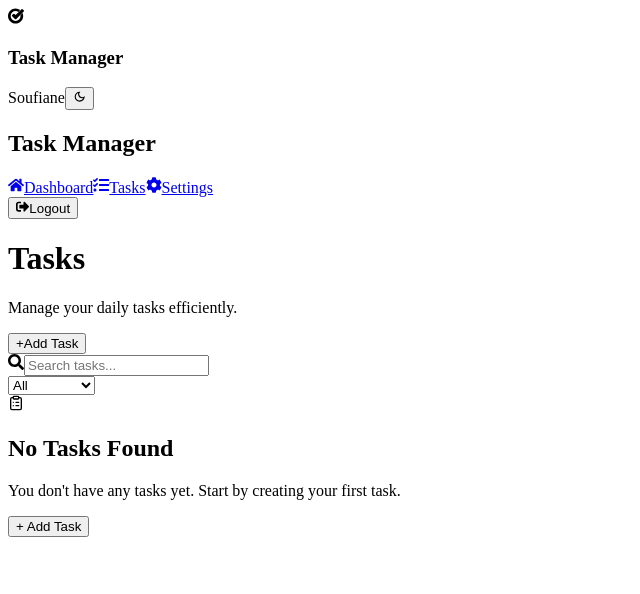
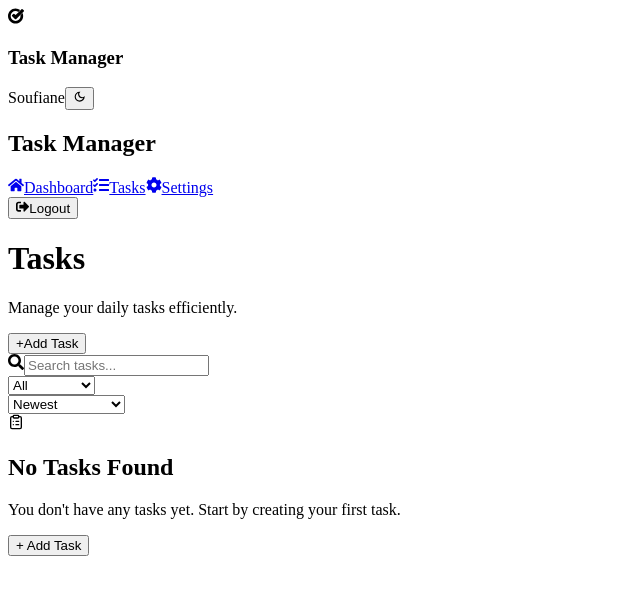
Before and after one commit to soufiane-naji/task-manager, a React (Vite) app: page /tasks in a window 1280 px wide. Shown: the top 594 px of the page, without its empty margins (0-640 px from the left). Built offline with nearby package versions, Linux system fonts and the light colour scheme; the HTML template or start-up script is replaced by a standard one.

Commit message:
Add dashboard, sorting, filtering and task management features

```diff
--- /dev/null
+++ b/src/components/ui/SortBox.jsx
@@ -0,0 +1,28 @@
+const SortBox = ({ sortBy, setSortBy }) => {
+  const sorted = [
+    { label: "Newest", value: "newest" },
+    { label: "Oldest", value: "oldest" },
+    { label: "A → Z", value: "a" },
+    { label: "Z → A", value: "z" },
+    { label: "Completed First", value: "completed" },
+    { label: "Pending First", value: "pending" },
+  ];
+
+  return (
+    <div className="select-box-container">
+      <select
+        className="select-box"
+        value={sortBy}
+        onChange={(e) => setSortBy(e.target.value)}
+      >
+        {sorted.map((option) => (
+          <option key={option.value} value={option.value}>
+            {option.label}
+          </option>
+        ))}
+      </select>
+    </div>
+  );
+};
+
+export default SortBox;
--- a/src/hooks/useTasks.jsx
+++ b/src/hooks/useTasks.jsx
@@ -7,6 +7,7 @@ const useTasks = () => {
   const [editObj, setEditObj] = useState(null);
   const [isModalOpen, setIsModalOpen] = useState(false);
   const [isConfirmModalOpen, setIsConfirmModalOpen] = useState(false);
+
 
   useEffect(() => {
     localStorage.setItem("tasks", JSON.stringify(tasks));
--- a/src/pages/Tasks.jsx
+++ b/src/pages/Tasks.jsx
@@ -6,6 +6,7 @@ import AddTaskForm from "../components/ui/AddTaskForm";
 import useTasks from "../hooks/useTasks";
 import { useState } from "react";
 import ConfirmationModal from "../components/ui/ConfirmationModal";
+import SortBox from "../components/ui/SortBox";
 
 const Tasks = () => {
   const {
@@ -25,12 +26,32 @@ const Tasks = () => {
   const [search, setSearch] = useState("");
   const [selectedStatus, setSelectedStatus] = useState("all");
   const [idTaskDelete, setIdTaskDelete] = useState(null);
+  const [sortBy, setSortBy] = useState("newest");
 
-  const filteredTasks = tasks.filter(
-    (task) =>
-      task.title.toLowerCase().includes(search.toLowerCase()) &&
-      (task.status === selectedStatus || selectedStatus === "all")
-  );
+  const filteredTasks = [...tasks]
+    .filter(
+      (task) =>
+        task.title.toLowerCase().includes(search.toLowerCase()) &&
+        (task.status === selectedStatus || selectedStatus === "all")
+    )
+    .sort((a, b) => {
+      switch (sortBy) {
+        case "newest":
+          return new Date(b.createdAt) - new Date(a.createdAt);
+        case "oldest":
+          return new Date(a.createdAt) - new Date(b.createdAt);
+        case "a":
+          return a.title.localeCompare(b.title);
+        case "z":
+          return b.title.localeCompare(a.title);
+        case "completed":
+          return a.status === "completed" ? -1 : 1;
+        case "pending":
+          return a.status === "pending" ? -1 : 1;
+        default:
+          return 0;
+      }
+    });
 
   return (
     <div className="tasks-page">
@@ -57,6 +78,7 @@ const Tasks = () => {
           selectedStatus={selectedStatus}
           setSelectedStatus={setSelectedStatus}
         />
+        <SortBox sortBy={sortBy} setSortBy={setSortBy} />
       </div>
 
       <div className="tasks">
--- a/src/styles/index.css
+++ b/src/styles/index.css
@@ -14,7 +14,11 @@ body {
 ========================= */
 
 .navbar {
-  background: white;
+  position: sticky;
+  top: 0;
+  z-index: 1000;
+  background: rgba(255, 255, 255, 0.9);
+  backdrop-filter: blur(10px);
   border-bottom: 1px solid #e5e7eb;
   box-shadow: 0 2px 12px rgba(0, 0, 0, 0.05);
 }
```
